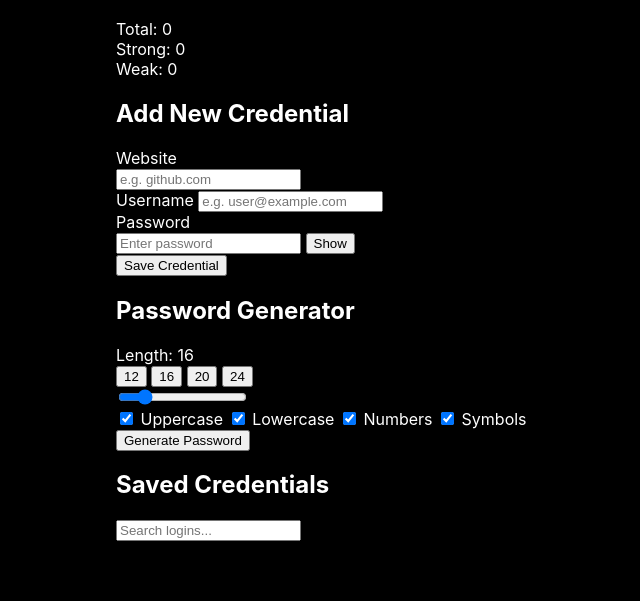
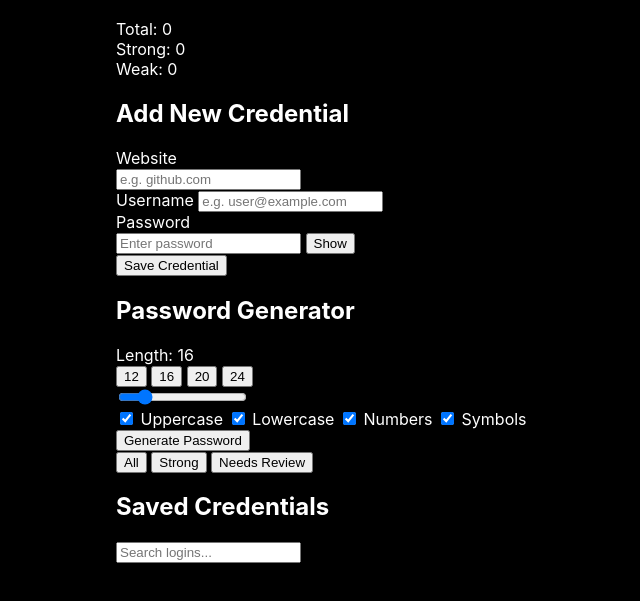
Before and after one commit to maanuu5/vaultpass, a plain HTML site: page index.html in a window 1280 px wide. Shown: the part 87-688 px from the top of the page, without its empty margins (74-714 px from the left). Drawn offline with Linux system fonts and the light colour scheme.

Commit message:
add filter tabs for strong and weak passwords

```diff
--- a/index.html
+++ b/index.html
@@ -62,7 +62,12 @@
       <button type="button" id="generate-btn">Generate Password</button>
     </section>
     <section class="card list-card">
-      <h2>Saved Credentials</h2>
+      <div class="filter-tabs">
+          <button type="button" class="filter-pill active" data-filter="all">All</button>
+          <button type="button" class="filter-pill" data-filter="strong">Strong</button>
+          <button type="button" class="filter-pill" data-filter="weak">Needs Review</button>
+        </div>
+        <h2>Saved Credentials</h2>
       <div class="search-bar">
         <input type="text" id="search-input" placeholder="Search logins...">
       </div>
```
